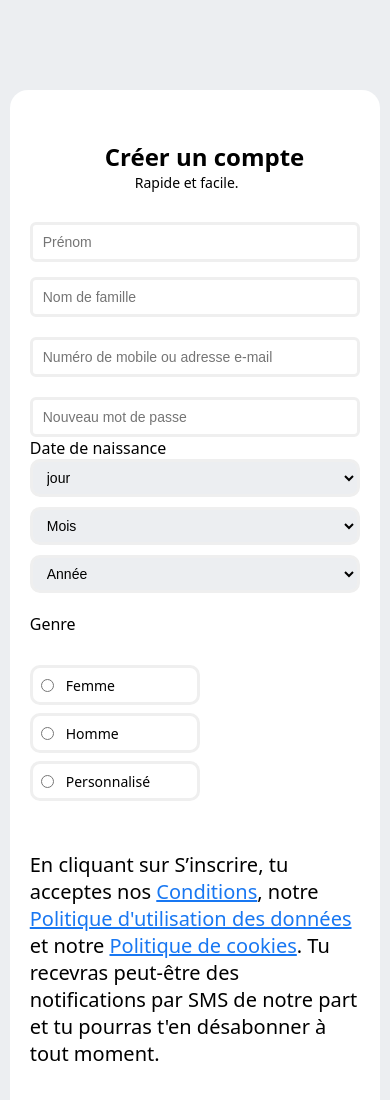
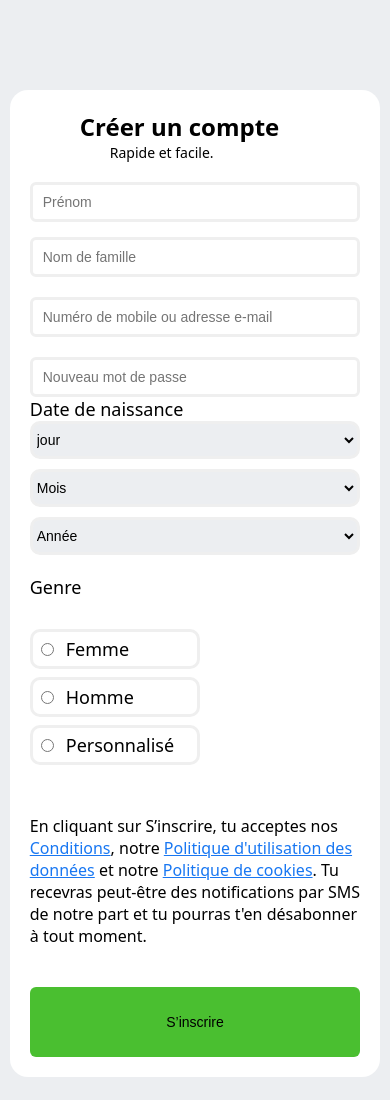
Before and after one commit to mahamadouamine/Facebook-SignUp-Page, a plain HTML site: page index.html in a window 390 px wide. Shown: the top 1100 px of the page. After the commit the page ends 1077 px from the top, so only its background shows below. Drawn offline with Linux system fonts and the light colour scheme.

Commit message:
retouche

```diff
--- a/style.css
+++ b/style.css
@@ -71,13 +71,10 @@ input[type="password"]:focus {
 }
 
 .date-naissance {
-    margin: 30px;
-    margin-right: 90px;
+    margin-right: 30px 40px 30px 0px;
 }
 
-.date-naissance select {
-    padding-left: 10px;
-}
+
 
 .date-conteneur {
     display: flex;
@@ -85,8 +82,12 @@ input[type="password"]:focus {
     gap: 10px;
 }
 
+.date-naissance label {
+    font-size: 18px;
+}
+
 #jour {
-    width: 30%;
+    width: 25%;
     height: 75px;
     border-radius: 10px;
     border: none;
@@ -97,7 +98,7 @@ input[type="password"]:focus {
 }
 
 #mois {
-    width: 30%;
+    width: 25%;
     height: 75px;
     border-radius: 10px;
     border: none;
@@ -108,7 +109,7 @@ input[type="password"]:focus {
 }
 
 #annee {
-    width: 30%;
+    width: 25%;
     height: 75px;
     border-radius: 10px;
     border: none;
@@ -120,6 +121,10 @@ input[type="password"]:focus {
 
 .genre {
     padding-right: 98px;
+}
+
+.genre label {
+    font-size: 18px;
 }
 
 .options-genre {
@@ -158,8 +163,8 @@ input[type="password"]:focus {
 }
 
 .inscrire button {
-    width: 90%;
-    height: 75px;
+    width: 88%;
+    height: 70px;
     border-radius: 6px;
     border: none;
     background-color: #4ABF30;
@@ -182,8 +187,8 @@ input[type="password"]:focus {
     }
 
     .creation-compte {
-        margin: 30px;
-        padding-left: 45px;
+        margin: 0px;
+        padding-left: 50px;
 
     }
 
@@ -268,6 +273,8 @@ input[type="password"]:focus {
 
     .paragraphe {
         margin-right: 0px;
+        font-size: 16px;
+
     }
 
     .inscrire {
```
